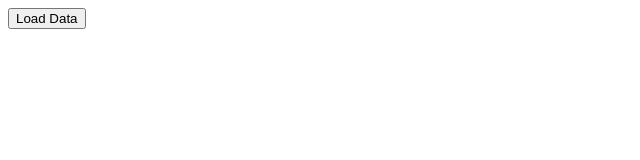
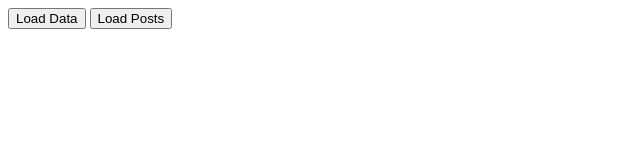
Before and after one commit to ArmanMirDeV/INTRO-TO-JSON, a plain HTML site: page index.html in a window 1280 px wide. Shown: the whole page, without its empty margins (0-640 px from the left). Drawn offline with Linux system fonts and the light colour scheme.

Commit message:
loadPost from url

```diff
--- a/index.html
+++ b/index.html
@@ -8,6 +8,11 @@
 <body>
 
 <button onclick="loadData()" >Load Data</button>
+<button onclick="loadPost()">Load Posts</button>
+
+
+
+
     <script src="introJSON.js"></script>
 </body>
 </html>
--- a/introJSON.js
+++ b/introJSON.js
@@ -1,8 +1,17 @@
-
+// fetch gives promise of response...
 
 const loadData= ()=>{
 fetch("https://jsonplaceholder.typicode.com/todos/1").then((res) => res.json()).then((data) => console.log(data));
 }
+
+
+const loadPost = () =>{
+
+    const url = "https://jsonplaceholder.typicode.com/posts";
+    fetch(url).then(res=> res.json()).then(json => console.log(json) )
+
+    }
+
 
 
 /*
```
